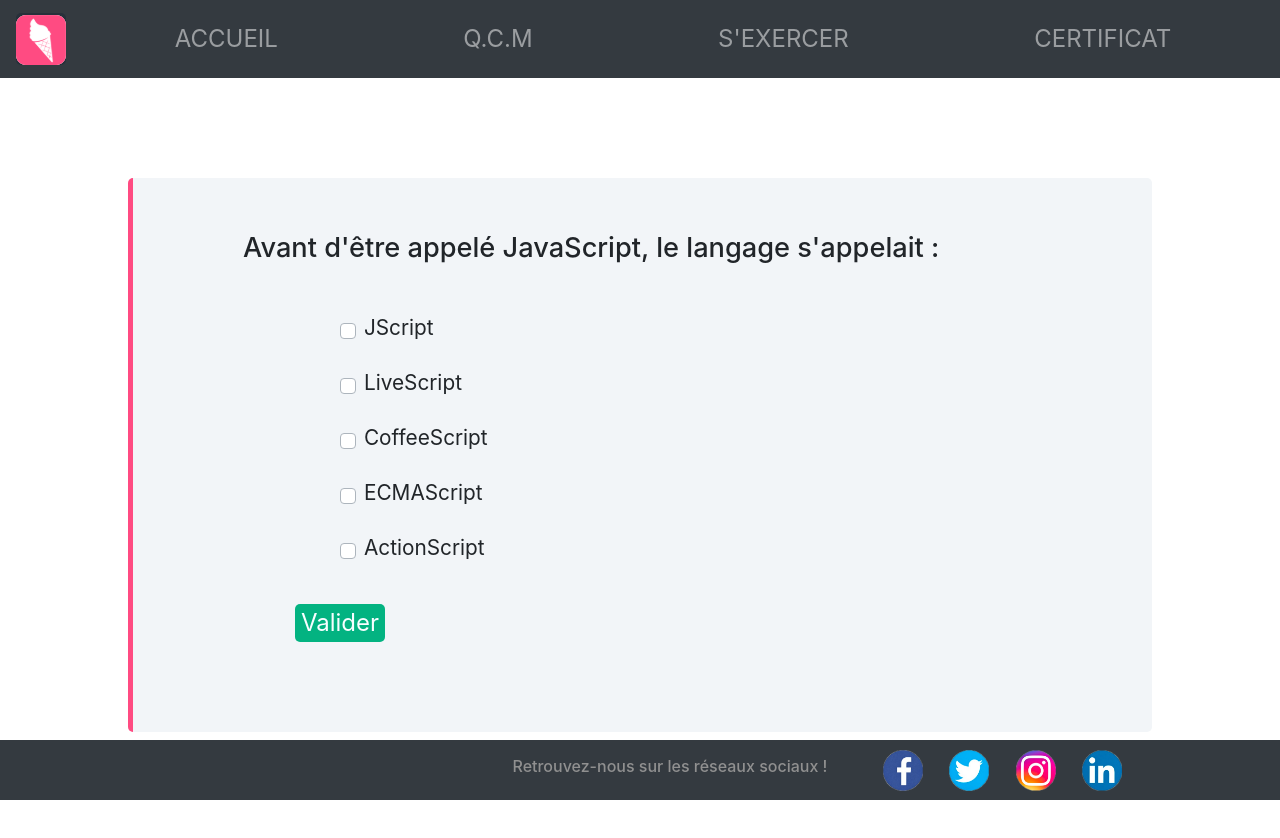
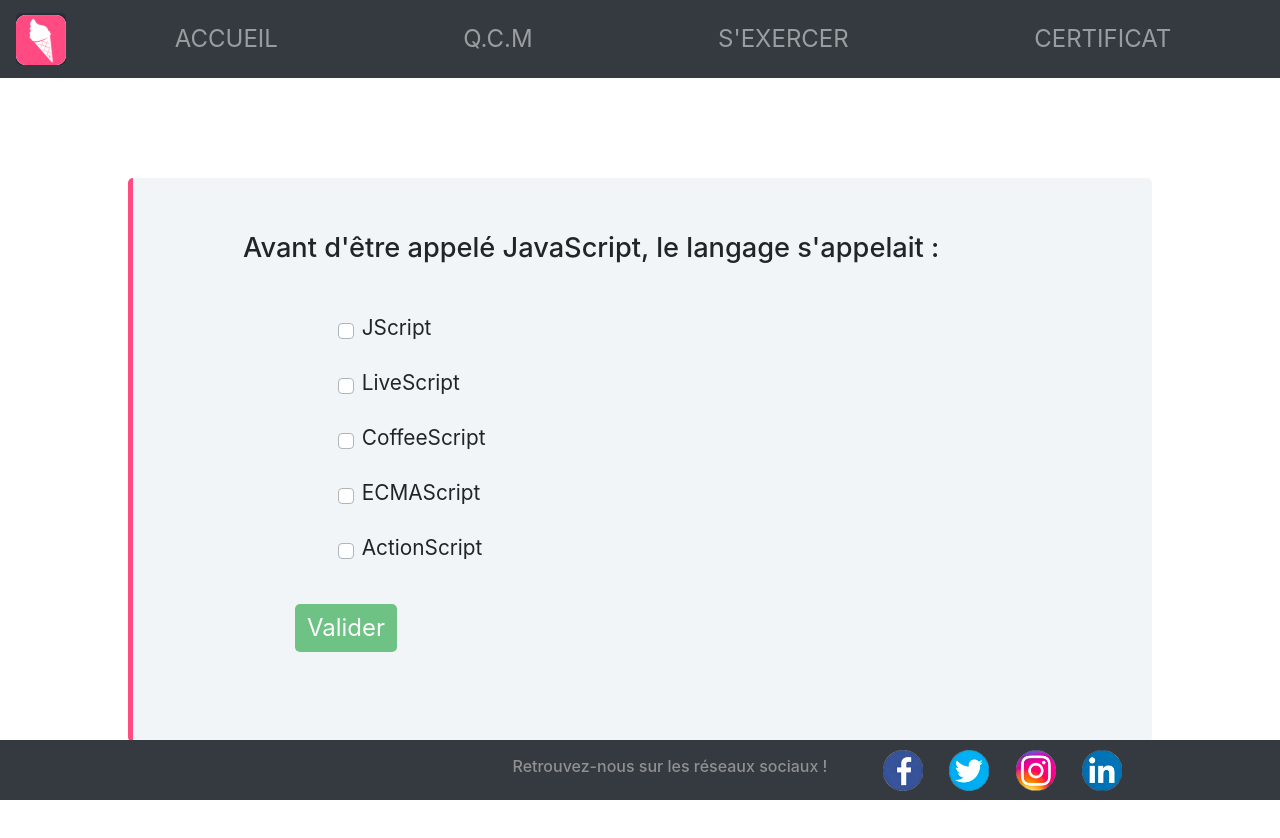
Before and after one commit to QuizzMacademia/Quizz, a React (Create React App) app in the folder FrontEnd/: page /Accueil/Entainement in a window 1280 px wide. Shown: the top 838 px of the page. Built offline with nearby package versions, Linux system fonts and the light colour scheme.

Commit message:
regler les style des button et le label des chekbox

```diff
--- a/FrontEnd/src/components/accueil/question.css
+++ b/FrontEnd/src/components/accueil/question.css
@@ -26,7 +26,7 @@
 
 }
 .option {
-    width: 40%;
+    width: 100%;
     line-height: 0.9;
     margin-bottom: 15px;
     font-size: 1.3rem;
@@ -46,16 +46,8 @@
     cursor: pointer;
     font-size: 1.5rem;
     border-radius: 5px;
-    color: #f7feff;
-    background-color: #03b381;
+}
 
-}
-.button-container button:hover{
-    background-color: #03b381;
-}
-.button-container button:active{
-    background-color: #03b381;
-}
 p {
  color: #368bd6;
     text-align: justify;
@@ -75,3 +67,6 @@ p {
 .incorrect{
     color:red;
 }
+.custom-control-input:disabled~.custom-control-label, .custom-control-input[disabled]~.custom-control-label{
+    color : inherit !important;
+}
--- a/FrontEnd/src/components/accueil/question.jsx
+++ b/FrontEnd/src/components/accueil/question.jsx
@@ -5,6 +5,7 @@ import Answer from "./answer";
 import {Check, X} from "react-bootstrap-icons";
 import {MyCheckbox} from "./MyCheckbox";
 import classNames from "classnames";
+import Button from "react-bootstrap/Button";
 
 const Question = ({question, show, onHandleValidation, showButton, errors, answerChoice, values, isValid, handleSubmit, handleBlur, handleChange}) => {
     console.log(question);
@@ -44,10 +45,10 @@ const Question = ({question, show, onHandleValidation, showButton, errors, answe
 
             <div className="button-container">
                 {!showButton &&
-                <button onClick={onHandleValidation}
-                        disabled={(!isValid || values['userChoice'].length === 0)}>Valider</button>}
+                <Button variant={"success"} onClick={onHandleValidation}
+                        disabled={(!isValid || values['userChoice'].length === 0)}>Valider</Button>}
                 {showButton &&
-                <button type={'submit'}>Question suivante</button>}
+                <Button type={'submit'} style={{ background: "linear-gradient(45deg,#ff4b82 0,#ef8f5f 100%)"}}>Question suivante</Button>}
 
             </div>
             {/*<pre>{JSON.stringify(errors, null, 4)}</pre>
```
